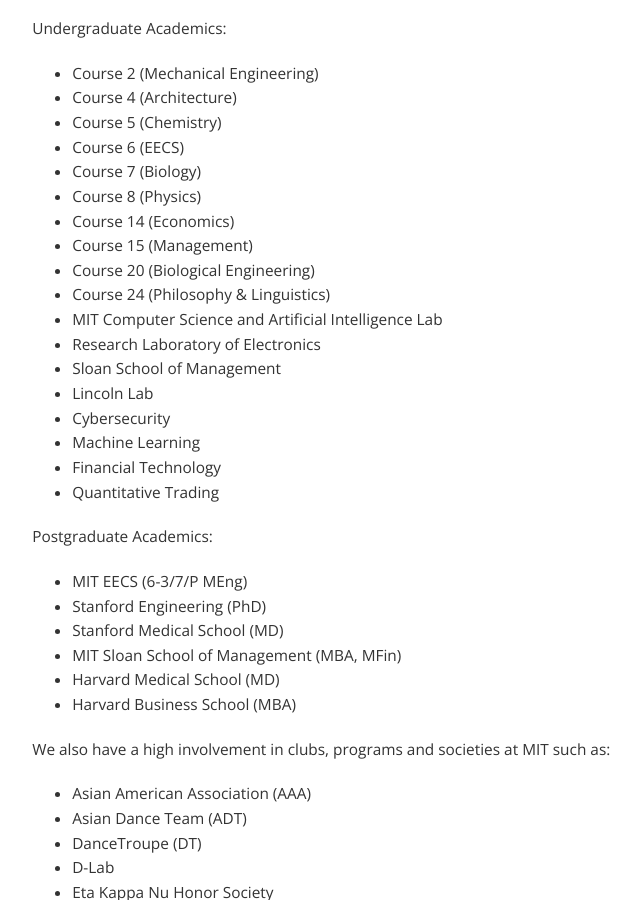
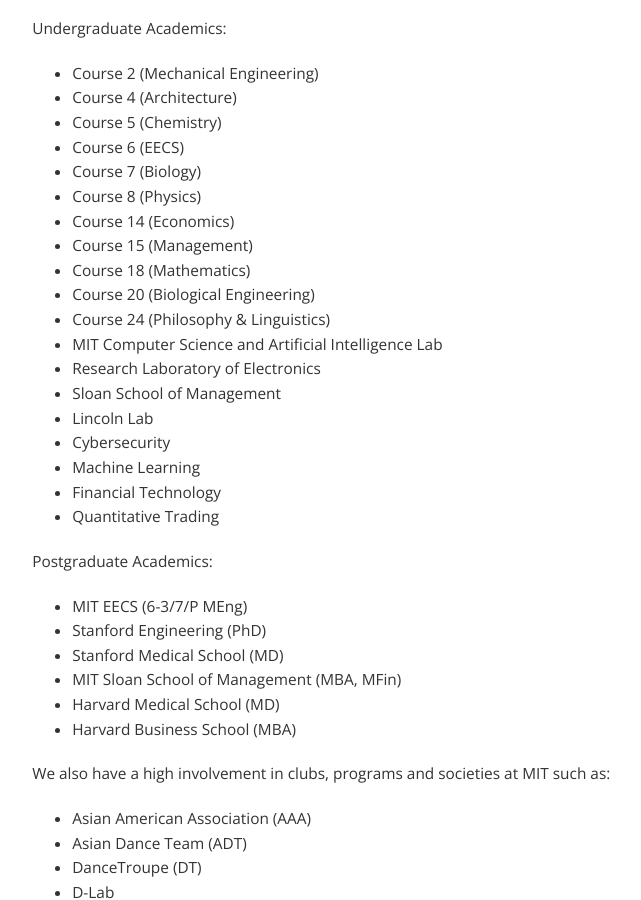
Before and after one commit to pktmasseta/pktmasseta.github.io, a Jekyll site: the page built from _brothers/index.md, in a window 1280 px wide and 900 px high, scrolled down 1863 px. Shown: the whole window, without its empty margins (385-1026 px from the left). Built offline with Jekyll 4.4.1, drawn with Linux system fonts in a browser that asks for light colours.

Commit message:
correction in academics - course 18

```diff
--- a/_brothers/index.md
+++ b/_brothers/index.md
@@ -63,6 +63,7 @@
 - Course 8 (Physics)
 - Course 14 (Economics)
 - Course 15 (Management)
+- Course 18 (Mathematics)
 - Course 20 (Biological Engineering)
 - Course 24 (Philosophy & Linguistics)
 - MIT Computer Science and Artificial Intelligence Lab
```
